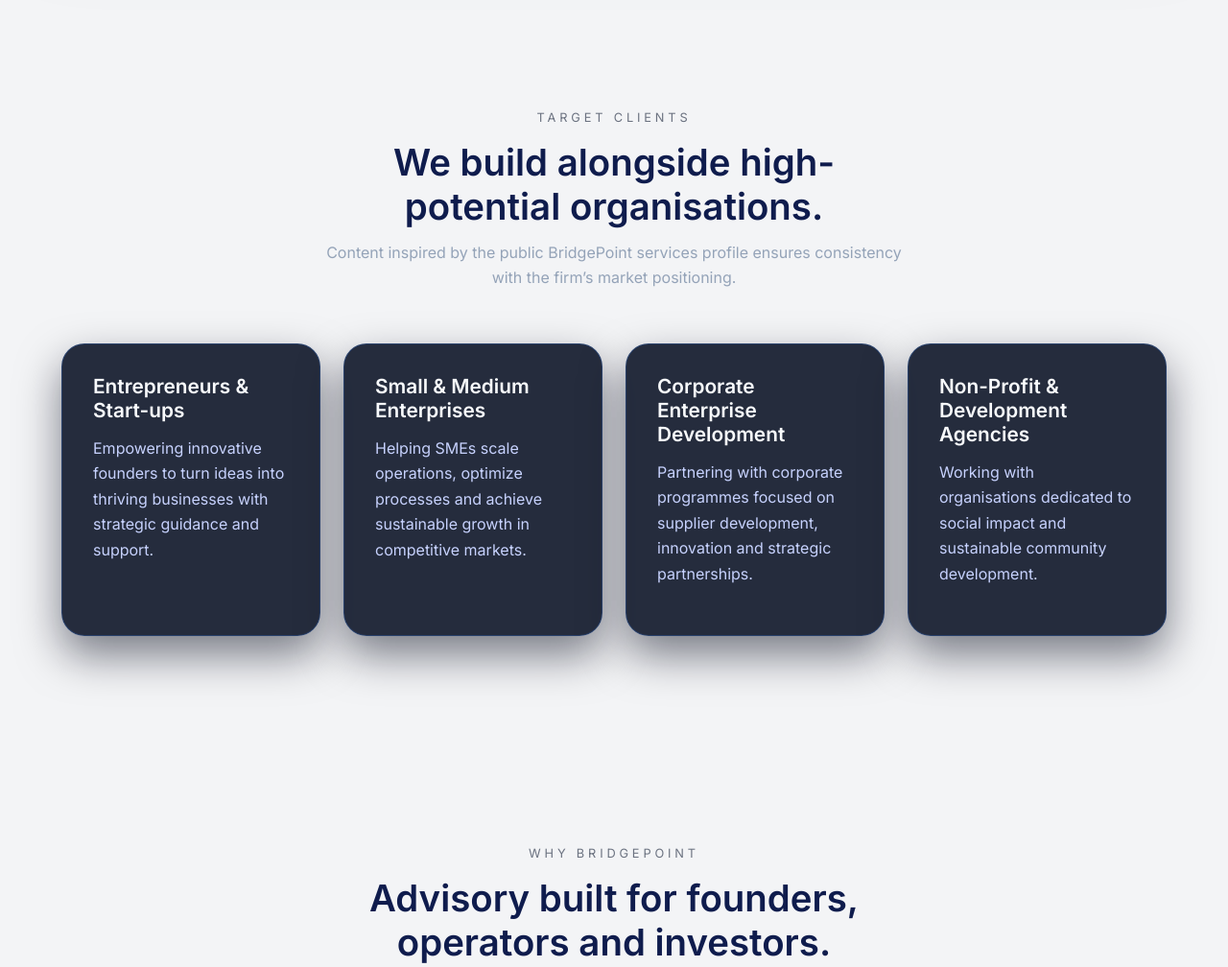
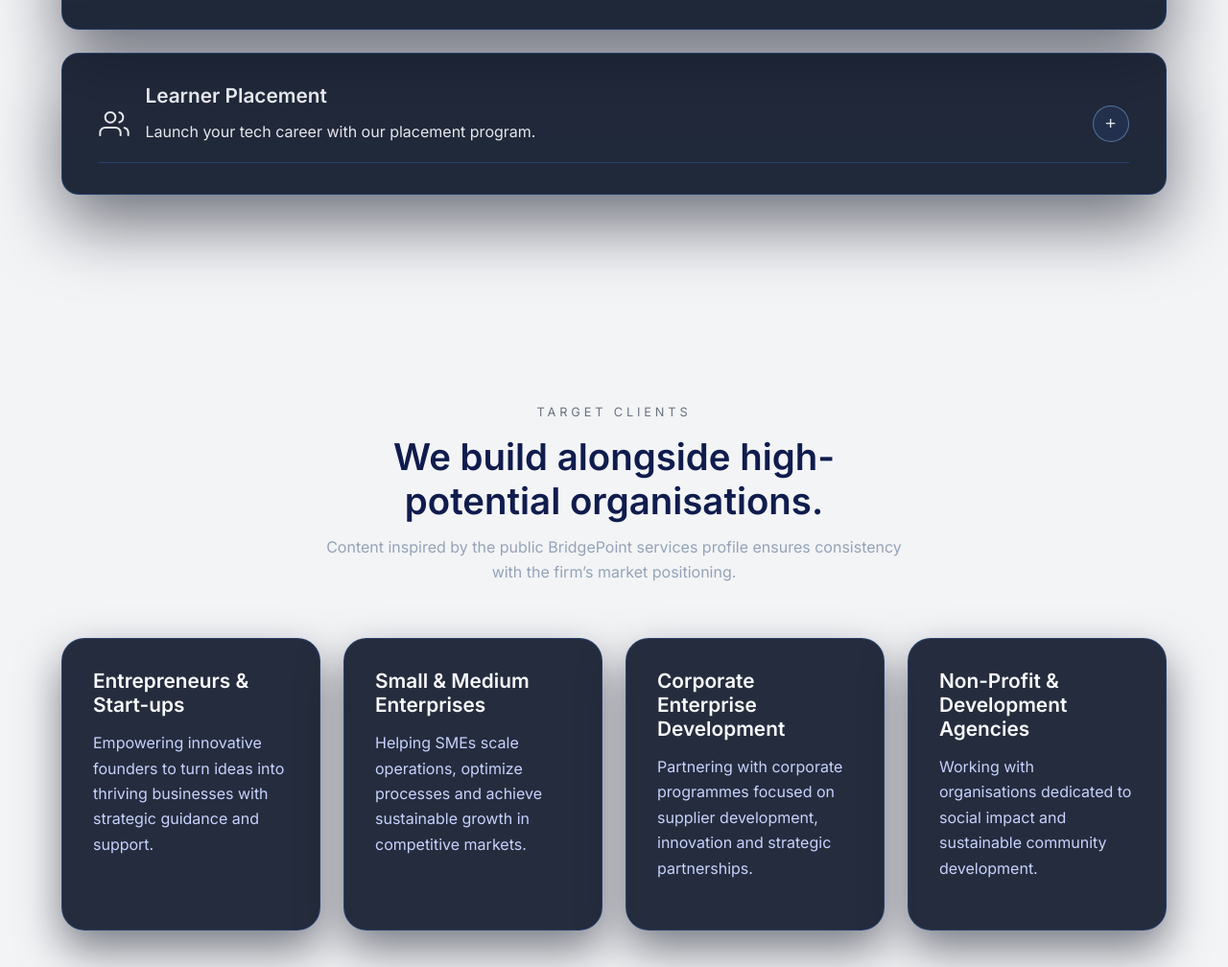
Before and after one commit to Itumeleng1962/Bridge-point, a plain HTML site: page services.html in a window 1280 px wide. Shown: the part 1756-2764 px from the top of the page at 96% size. Drawn offline with Linux system fonts and the light colour scheme.

Commit message:
Add files via upload

```diff
--- a/services.html
+++ b/services.html
@@ -29,6 +29,7 @@
               <a href="services.html#startup">Start-Up Advisory</a>
               <a href="services.html#operations">Operations Support</a>
               <a href="services.html#network">Network Access</a>
+              <a href="services.html#placement">Learner Placement</a>
             </div>
           </li>
           <li class="has-dropdown">
@@ -60,8 +61,18 @@
       <div class="container">
         <p class="eyebrow">Our Services</p>
         <h1>Advisory designed for ambitious, high-impact businesses.</h1>
-        <p>BridgePoint Advisory combines board-level strategy with execution partners who stay close to the work. Explore
+        <p>BridgePoint Advisory combines board-level strategy with execution partners who stay close to the work.
+          Explore
           how we support you through every growth stage.</p>
+      </div>
+    </section>
+
+    <section class="section" style="padding-top:0;">
+      <div class="container">
+        <div style="border-radius:1rem;overflow:hidden;box-shadow:0 4px 20px rgba(0,0,0,0.1);">
+          <img src="assets/images/strategy_presentation.png" alt="Strategy presentation and business advisory"
+            style="width:100%;height:auto;display:block;" />
+        </div>
       </div>
     </section>
 
@@ -69,7 +80,8 @@
       <div class="container section-heading align-left">
         <p class="eyebrow dark">Service Suite</p>
         <h2>From strategy to investment readiness.</h2>
-        <p class="section-subtitle">Every engagement blends board-level thinking with hands-on execution so you can move from brief to delivery without losing momentum.</p>
+        <p class="section-subtitle">Every engagement blends board-level thinking with hands-on execution so you can move
+          from brief to delivery without losing momentum.</p>
       </div>
       <div class="container service-panels">
         <article id="strategy" class="panel reveal" data-accordion>
@@ -175,6 +187,56 @@
             </div>
           </div>
         </article>
+
+        <article id="placement" class="panel reveal" data-accordion>
+          <div class="panel-header">
+            <div style="display:flex;align-items:center;">
+              <svg viewBox="0 0 24 24" fill="none" stroke-width="1.5">
+                <path d="M17 21v-2a4 4 0 0 0-4-4H5a4 4 0 0 0-4 4v2" stroke="currentColor" stroke-linecap="round"
+                  stroke-linejoin="round" />
+                <circle cx="9" cy="7" r="4" stroke="currentColor" stroke-linecap="round" stroke-linejoin="round" />
+                <path d="M23 21v-2a4 4 0 0 0-3-3.87M16 3.13a4 4 0 0 1 0 7.75" stroke="currentColor"
+                  stroke-linecap="round" stroke-linejoin="round" />
+              </svg>
+              <div>
+                <h3>Learner Placement</h3>
+                <p>Launch your tech career with our placement program.</p>
+              </div>
+            </div>
+            <button class="panel-toggle" type="button" aria-label="Toggle panel">+</button>
+          </div>
+          <div class="panel-body">
+            <div class="panel-body-inner">
+              <p style="margin-bottom:1.5rem;"><strong>Partner with us to access motivated talent while contributing to
+                  skills development in your industry.</strong></p>
+              <ul class="checklist">
+                <li><strong>Access to Fresh Talent:</strong> Motivated, trainable individuals eager to learn and
+                  contribute with new ideas and modern perspectives</li>
+                <li><strong>Talent Pipeline for Future Employment:</strong> Cost-effective recruitment strategy to
+                  assess learners' skills and fit before permanent employment</li>
+                <li><strong>Cost-Effective Workforce Solution:</strong> Reduce recruitment costs while building a
+                  skilled workforce without traditional hiring overhead</li>
+                <li><strong>Enhanced Productivity:</strong> Learners take on tasks that free experienced staff to focus
+                  on higher-level responsibilities</li>
+                <li><strong>Skills Development Support:</strong> Contribute to developing industry-ready professionals
+                  while benefiting from their fresh perspectives</li>
+                <li><strong>Innovation and Fresh Perspectives:</strong> Young talent brings innovative thinking and
+                  up-to-date knowledge of current trends and technologies</li>
+                <li><strong>Compliance and Support:</strong> We handle administrative aspects ensuring compliance with
+                  all regulations</li>
+              </ul>
+              <div style="margin-top:1.5rem;padding-top:1.5rem;border-top:1px solid rgba(0,0,0,0.1);">
+                <p style="font-weight:600;margin-bottom:0.75rem;">Why Choose BridgePoint Advisory?</p>
+                <ul class="checklist">
+                  <li>Pre-screened and qualified candidates ready to contribute from day one</li>
+                  <li>Ongoing support and guidance throughout the placement period</li>
+                  <li>Flexible placement terms to suit your business needs</li>
+                  <li>Administrative support to ensure compliance and smooth operations</li>
+                </ul>
+              </div>
+            </div>
+          </div>
+        </article>
       </div>
     </section>
 
@@ -182,20 +244,24 @@
       <div class="container section-heading align-left">
         <p class="eyebrow dark">Target Clients</p>
         <h2>We build alongside high-potential organisations.</h2>
-        <p class="section-subtitle">Content inspired by the public BridgePoint services profile ensures consistency with the firm’s market positioning.</p>
+        <p class="section-subtitle">Content inspired by the public BridgePoint services profile ensures consistency with
+          the firm’s market positioning.</p>
       </div>
       <div class="container target-grid">
         <article class="target-card slide-up">
           <h3>Entrepreneurs &amp; Start-ups</h3>
-          <p>Empowering innovative founders to turn ideas into thriving businesses with strategic guidance and support.</p>
+          <p>Empowering innovative founders to turn ideas into thriving businesses with strategic guidance and support.
+          </p>
         </article>
         <article class="target-card slide-up" style="transition-delay:0.1s;">
           <h3>Small &amp; Medium Enterprises</h3>
-          <p>Helping SMEs scale operations, optimize processes and achieve sustainable growth in competitive markets.</p>
+          <p>Helping SMEs scale operations, optimize processes and achieve sustainable growth in competitive markets.
+          </p>
         </article>
         <article class="target-card slide-up" style="transition-delay:0.2s;">
           <h3>Corporate Enterprise Development</h3>
-          <p>Partnering with corporate programmes focused on supplier development, innovation and strategic partnerships.</p>
+          <p>Partnering with corporate programmes focused on supplier development, innovation and strategic
+            partnerships.</p>
         </article>
         <article class="target-card slide-up" style="transition-delay:0.3s;">
           <h3>Non-Profit &amp; Development Agencies</h3>
@@ -239,7 +305,8 @@
         <h2>Specialists across capital, digital and impact ecosystems.</h2>
       </div>
       <div class="container industry-panel slide-up">
-        <p>Our consulting teams have delivered across private and public sectors, with depth in some of the most complex, fast-moving industries in Africa.</p>
+        <p>Our consulting teams have delivered across private and public sectors, with depth in some of the most
+          complex, fast-moving industries in Africa.</p>
         <div class="badge-cloud">
           <span>Capital Markets Readiness</span>
           <span>Technology</span>
@@ -306,7 +373,9 @@
         <div class="footer-social">
           <a href="#" aria-label="Facebook">
             <svg viewBox="0 0 24 24">
-              <path d="M22 12a10 10 0 1 0-11.5 9.87v-6.99H8.9V12h1.6V9.8c0-1.58.94-2.45 2.38-2.45.69 0 1.41.12 1.41.12v1.55h-.79c-.78 0-1.02.49-1.02.99V12h1.74l-.28 2.88h-1.46v6.99A10 10 0 0 0 22 12z" fill="currentColor" />
+              <path
+                d="M22 12a10 10 0 1 0-11.5 9.87v-6.99H8.9V12h1.6V9.8c0-1.58.94-2.45 2.38-2.45.69 0 1.41.12 1.41.12v1.55h-.79c-.78 0-1.02.49-1.02.99V12h1.74l-.28 2.88h-1.46v6.99A10 10 0 0 0 22 12z"
+                fill="currentColor" />
             </svg>
           </a>
           <a href="#" aria-label="Twitter">
@@ -316,12 +385,16 @@
           </a>
           <a href="#" aria-label="LinkedIn">
             <svg viewBox="0 0 24 24">
-              <path d="M5 3a2 2 0 11.001 4.001A2 2 0 015 3zm0 6h4v12H5zm6 0h4v2h.06c.56-1.06 1.94-2.18 3.99-2.18 4.27 0 5.06 2.81 5.06 6.47V21h-4v-5.5c0-1.31-.02-3-1.83-3-1.84 0-2.12 1.43-2.12 2.9V21h-4z" fill="currentColor" />
+              <path
+                d="M5 3a2 2 0 11.001 4.001A2 2 0 015 3zm0 6h4v12H5zm6 0h4v2h.06c.56-1.06 1.94-2.18 3.99-2.18 4.27 0 5.06 2.81 5.06 6.47V21h-4v-5.5c0-1.31-.02-3-1.83-3-1.84 0-2.12 1.43-2.12 2.9V21h-4z"
+                fill="currentColor" />
             </svg>
           </a>
           <a href="#" aria-label="Instagram">
             <svg viewBox="0 0 24 24">
-              <path d="M7 2C4.24 2 2 4.24 2 7v10c0 2.76 2.24 5 5 5h10c2.76 0 5-2.24 5-5V7c0-2.76-2.24-5-5-5H7zm10 2c1.66 0 3 1.34 3 3v10c0 1.66-1.34 3-3 3H7c-1.66 0-3-1.34-3-3V7c0-1.66 1.34-3 3-3h10zm-5 3.5A4.5 4.5 0 0 0 7.5 12 4.5 4.5 0 0 0 12 16.5 4.5 4.5 0 0 0 16.5 12 4.5 4.5 0 0 0 12 7.5zm0 2A2.5 2.5 0 0 1 14.5 12 2.5 2.5 0 0 1 12 14.5 2.5 2.5 0 0 1 9.5 12 2.5 2.5 0 0 1 12 9.5zm4.75-2.35a1.15 1.15 0 1 0 0 2.3 1.15 1.15 0 0 0 0-2.3z" fill="currentColor" />
+              <path
+                d="M7 2C4.24 2 2 4.24 2 7v10c0 2.76 2.24 5 5 5h10c2.76 0 5-2.24 5-5V7c0-2.76-2.24-5-5-5H7zm10 2c1.66 0 3 1.34 3 3v10c0 1.66-1.34 3-3 3H7c-1.66 0-3-1.34-3-3V7c0-1.66 1.34-3 3-3h10zm-5 3.5A4.5 4.5 0 0 0 7.5 12 4.5 4.5 0 0 0 12 16.5 4.5 4.5 0 0 0 16.5 12 4.5 4.5 0 0 0 12 7.5zm0 2A2.5 2.5 0 0 1 14.5 12 2.5 2.5 0 0 1 12 14.5 2.5 2.5 0 0 1 9.5 12 2.5 2.5 0 0 1 12 9.5zm4.75-2.35a1.15 1.15 0 1 0 0 2.3 1.15 1.15 0 0 0 0-2.3z"
+                fill="currentColor" />
             </svg>
           </a>
         </div>
@@ -341,6 +414,7 @@
           <li><a href="services.html#startup">Start-Up Advisory</a></li>
           <li><a href="services.html#operations">Operations Support</a></li>
           <li><a href="services.html#network">Network Access</a></li>
+          <li><a href="services.html#placement">Learner Placement</a></li>
         </ul>
       </div>
       <div class="footer-links">
```
Lines whose indentation alone changed are shown as unchanged.
